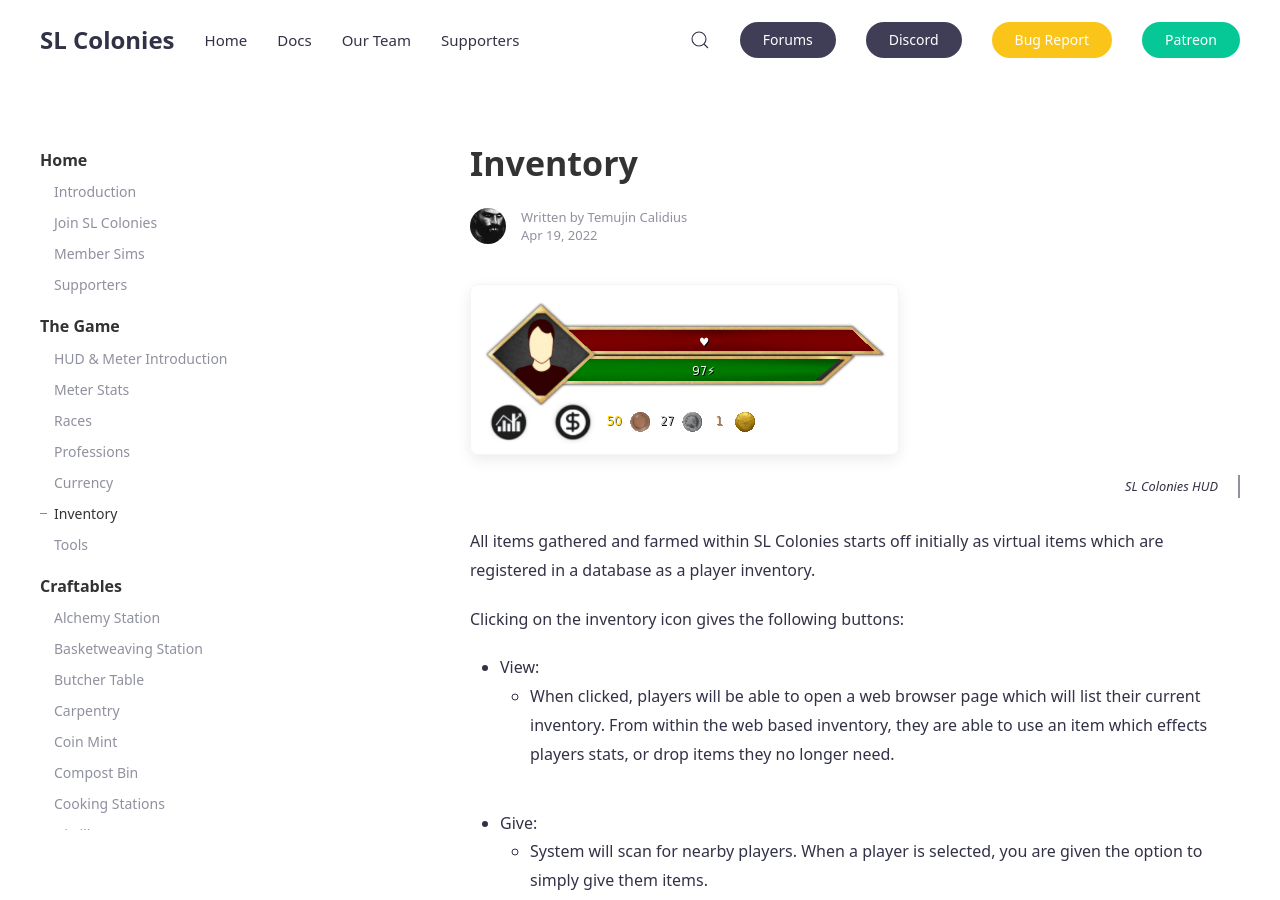
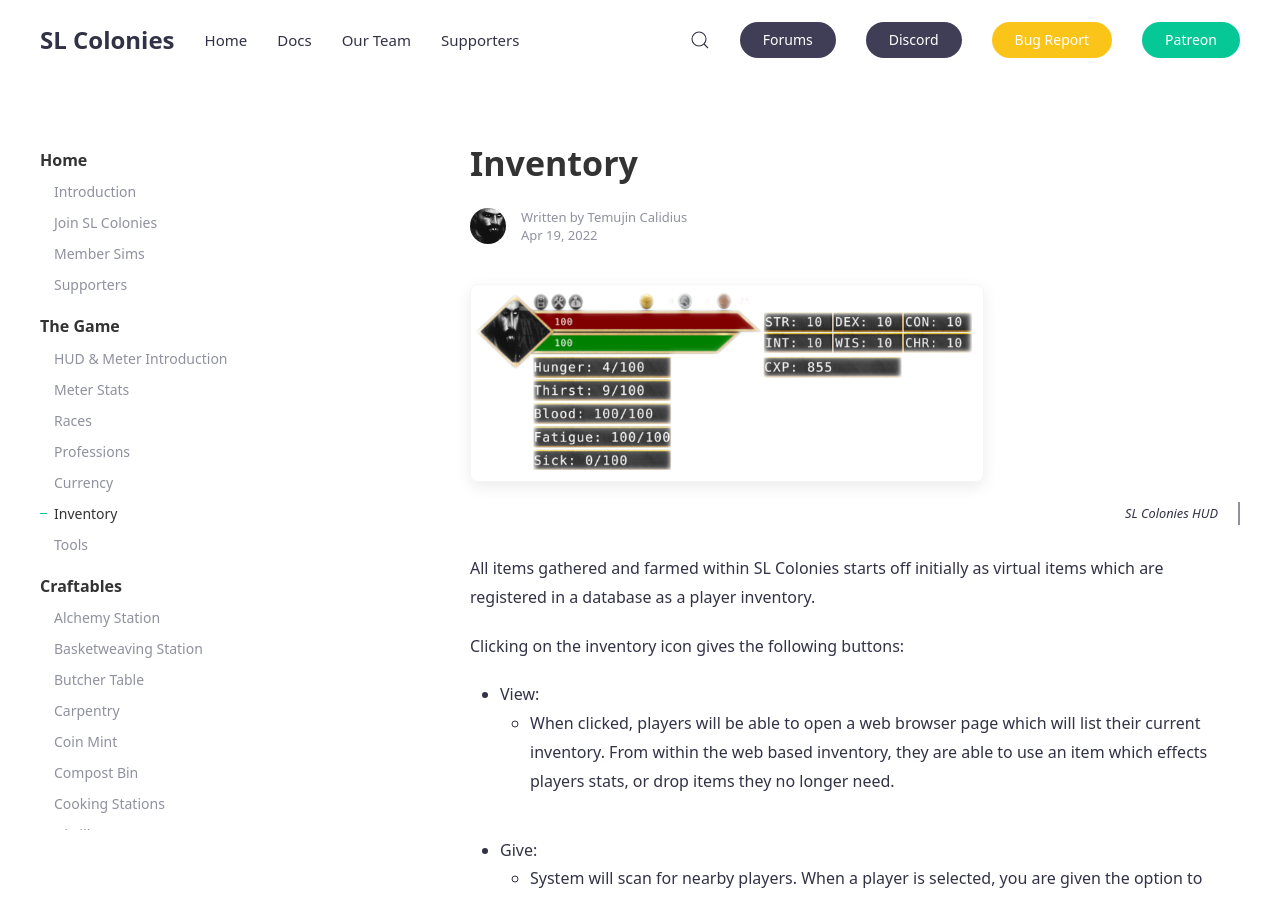
Before and after one commit to SLColonies/Public, a Jekyll site: the page built from _docs/inventory.md, in a window 1280 px wide and 900 px high. Built offline with Jekyll 4.4.1, drawn with Linux system fonts in a browser that asks for light colours; comment, search, counter and statistics services are not loaded.

Commit message:
Update inventory.md

```diff
--- a/_docs/inventory.md
+++ b/_docs/inventory.md
@@ -3,7 +3,7 @@
 author: temujin
 tags: [features]
 ---
-{% include image.html img="hud.png" alt="SLC HUD" caption="SL Colonies HUD" %}
+{% include image.html img="hudnew.png" alt="SLC HUD" caption="SL Colonies HUD" %}
 
 All items gathered and farmed within SL Colonies starts off initially as virtual items which are registered in a database as a player inventory.
 
```
